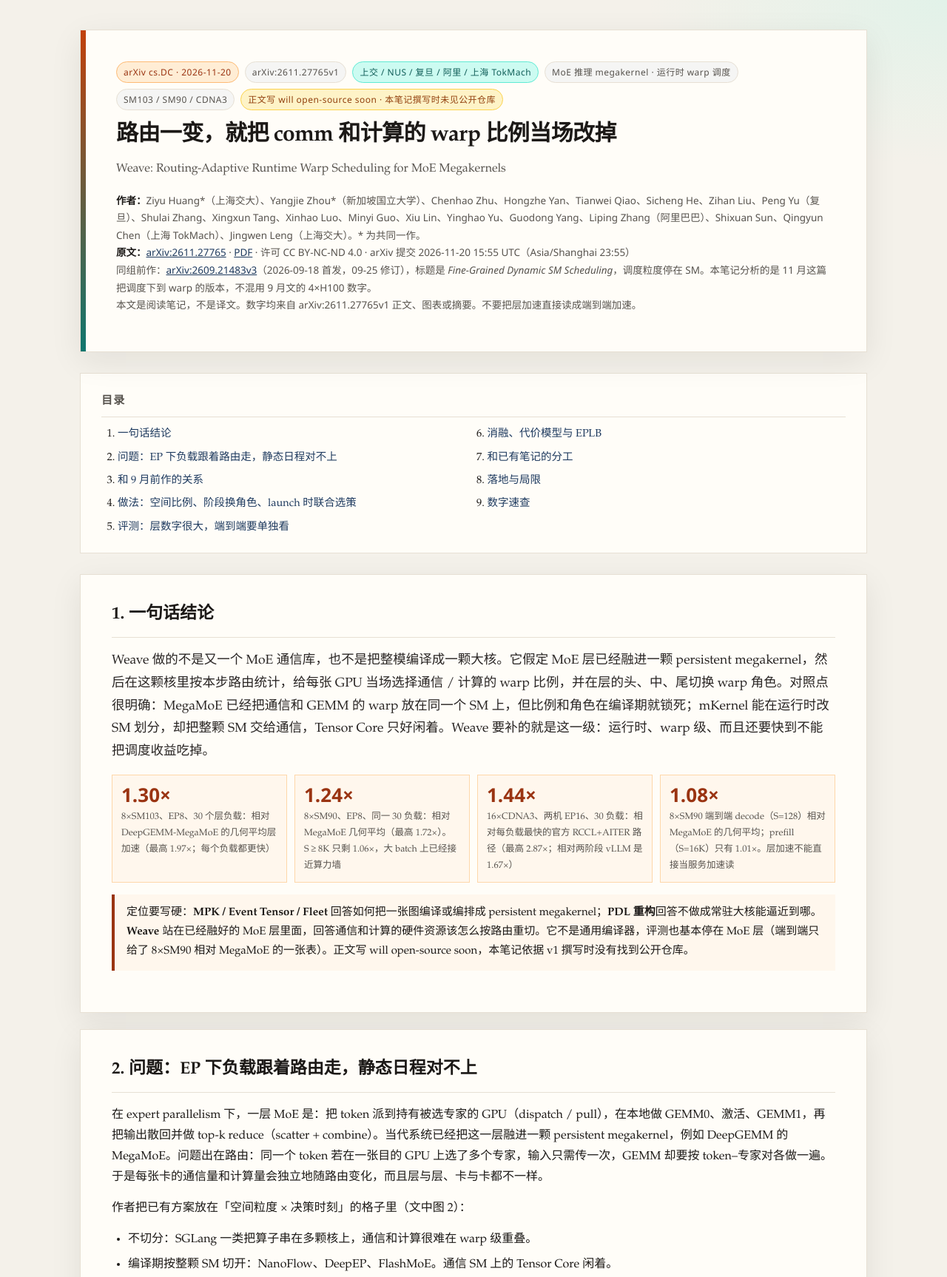
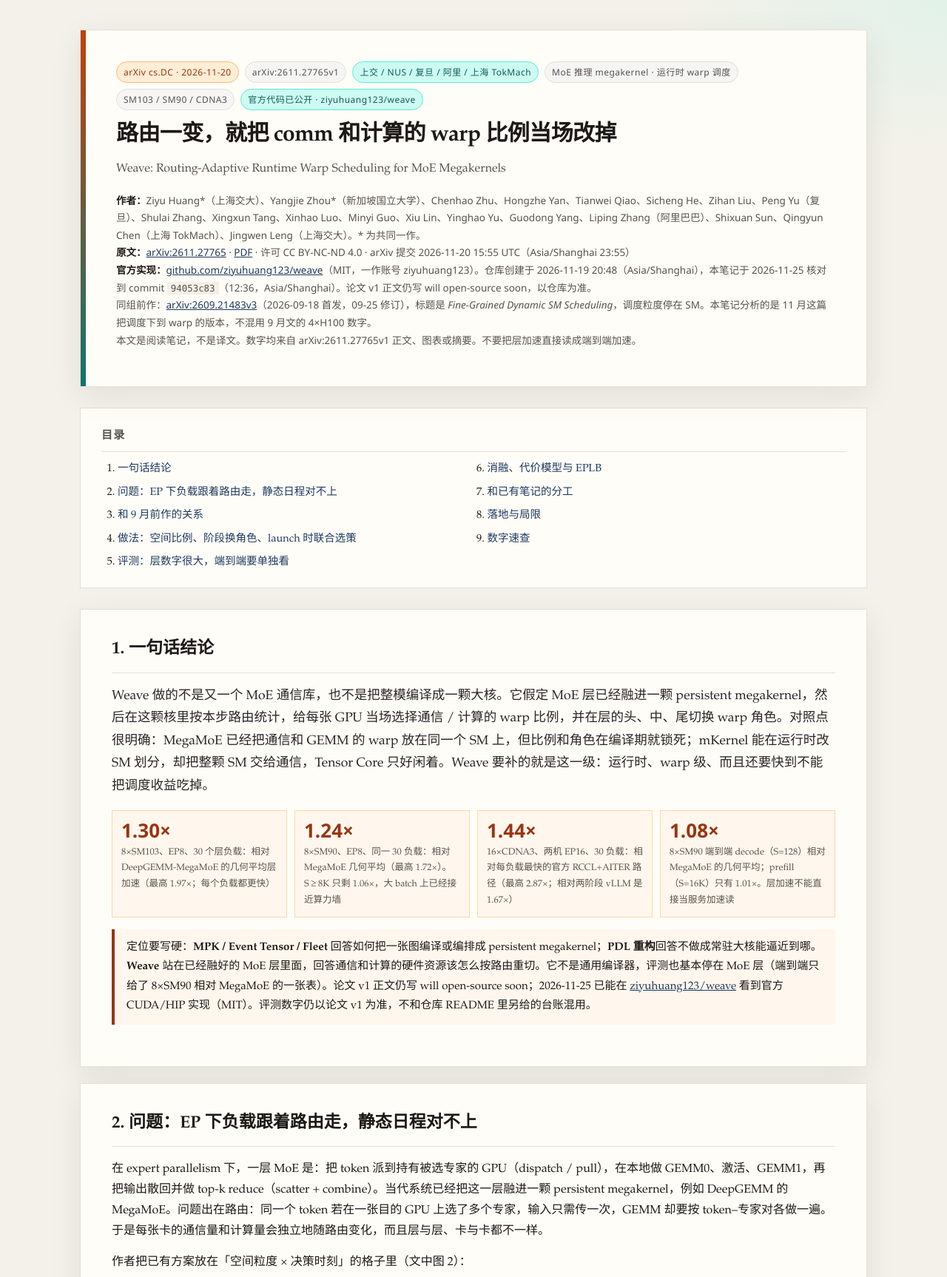
Before and after one commit to xqdan/mlsys-paper, a plain HTML site: page ai compiler/megakernel/Weave_论文分析.html in a window 1280 px wide. Shown: the top 1726 px of the page at 74% size. Drawn offline with Linux system fonts and the light colour scheme.

Commit message:
更新 Weave 论文分析笔记，补充官方开源仓库
记录 ziyuhuang123/weave（MIT，commit 94053c83）。论文数字仍以 arXiv:2611.27765v1 为准。

Co-authored-by: xqdan <xqdan@users.noreply.github.com>

```diff
--- a/ai compiler/megakernel/Weave_论文分析.html
+++ b/ai compiler/megakernel/Weave_论文分析.html
@@ -122,7 +122,7 @@
         <span class="badge ok">上交 / NUS / 复旦 / 阿里 / 上海 TokMach</span>
         <span class="badge">MoE 推理 megakernel · 运行时 warp 调度</span>
         <span class="badge">SM103 / SM90 / CDNA3</span>
-        <span class="badge warn">正文写 will open-source soon · 本笔记撰写时未见公开仓库</span>
+        <span class="badge ok">官方代码已公开 · ziyuhuang123/weave</span>
       </div>
       <h1>路由一变，就把 comm 和计算的 warp 比例当场改掉</h1>
       <p class="subtitle">Weave: Routing-Adaptive Runtime Warp Scheduling for MoE Megakernels</p>
@@ -132,6 +132,7 @@
         · <a href="https://arxiv.org/pdf/2611.27765" target="_blank" rel="noopener">PDF</a>
         · 许可 CC BY-NC-ND 4.0
         · arXiv 提交 2026-11-20 15:55 UTC（Asia/Shanghai 23:55）<br />
+        <strong>官方实现：</strong><a href="https://github.com/ziyuhuang123/weave" target="_blank" rel="noopener">github.com/ziyuhuang123/weave</a>（MIT，一作账号 ziyuhuang123）。仓库创建于 2026-11-19 20:48（Asia/Shanghai），本笔记于 2026-11-25 核对到 commit <code>94053c83</code>（12:36，Asia/Shanghai）。论文 v1 正文仍写 will open-source soon，以仓库为准。<br />
         同组前作：<a href="https://arxiv.org/abs/2609.21483" target="_blank" rel="noopener">arXiv:2609.21483v3</a>（2026-09-18 首发，09-25 修订），标题是 <em>Fine-Grained Dynamic SM Scheduling</em>，调度粒度停在 SM。本笔记分析的是 11 月这篇把调度下到 warp 的版本，不混用 9 月文的 4×H100 数字。<br />
         本文是阅读笔记，不是译文。数字均来自 arXiv:2611.27765v1 正文、图表或摘要。不要把层加速直接读成端到端加速。
       </p>
@@ -174,7 +175,7 @@
         </div>
       </div>
       <div class="callout">
-        定位要写硬：<strong>MPK / Event Tensor / Fleet</strong> 回答如何把一张图编译或编排成 persistent megakernel；<strong>PDL 重构</strong>回答不做成常驻大核能逼近到哪。<strong>Weave</strong> 站在已经融好的 MoE 层里面，回答通信和计算的硬件资源该怎么按路由重切。它不是通用编译器，评测也基本停在 MoE 层（端到端只给了 8×SM90 相对 MegaMoE 的一张表）。正文写 will open-source soon，本笔记依据 v1 撰写时没有找到公开仓库。
+        定位要写硬：<strong>MPK / Event Tensor / Fleet</strong> 回答如何把一张图编译或编排成 persistent megakernel；<strong>PDL 重构</strong>回答不做成常驻大核能逼近到哪。<strong>Weave</strong> 站在已经融好的 MoE 层里面，回答通信和计算的硬件资源该怎么按路由重切。它不是通用编译器，评测也基本停在 MoE 层（端到端只给了 8×SM90 相对 MegaMoE 的一张表）。论文 v1 正文仍写 will open-source soon；2026-11-25 已能在 <a href="https://github.com/ziyuhuang123/weave" target="_blank" rel="noopener">ziyuhuang123/weave</a> 看到官方 CUDA/HIP 实现（MIT）。评测数字仍以论文 v1 为准，不和仓库 README 里另给的台账混用。
       </div>
     </section>
 
@@ -285,10 +286,11 @@
     <section class="card" id="s8">
       <h2>8. 落地与局限</h2>
       <p>先说能落地的部分。设计是完整的：CUDA / HIP 实现路径、三种架构的离散设计空间、launch 时微秒级代价模型、以及和 EPLB 的关系都写清楚了。对照实现也落到了具体 commit（DeepGEMM bdea79976f、MegaMoE nv_dev b64107f2），层评测覆盖了 NVIDIA 两代和 AMD CDNA3 两机 EP16，这比只在单代 GPU 上讲「我们融得更快」要有用。对已经在用 MegaMoE 或准备在 AMD 上把 RCCL+AITER 换成融合层的团队，这篇的可迁移判断是：运行时 warp 比例、头尾角色切换、以及「scatter 交给谁」应当跟路由走，而不是再锁进编译期常量。</p>
-      <p>不能假装容易搬。正文写 will open-source soon，本笔记撰写时检索 GitHub 和论文页，没有找到对应仓库，因而无法核对实现细节或复现数字。实现高度绑定架构：SM103 依赖 TMEM 和 <code>setmaxnreg</code> 的三档寄存器预算，SM90 / CDNA3 的公式完全不同，CDNA3 还绑了 GDA RDMA 与 xGMI。换一家 GPU，离散比例、带宽模型和交接开销都得重标定。代价模型只在「每卡两三个候选」里做 arg min，不是通用调度编译器。</p>
+      <p>官方实现已经公开，仓库在 <a href="https://github.com/ziyuhuang123/weave" target="_blank" rel="noopener">github.com/ziyuhuang123/weave</a>（MIT）。一作账号于 2026-11-19 20:48（Asia/Shanghai）建库，README 引用的就是 arXiv:2611.27765。2026-11-25 12:36（Asia/Shanghai）看到的最新提交是 <code>94053c83</code>。安装入口是 <code>pip install -e .</code>，推理侧从 <code>deep_gemm.mega</code> 引入 <code>weave_mega_moe</code>；新硬件可先跑一遍 <code>python -m deep_gemm.mega.autotune</code>，再在运行时自动选参，文档在 <code>docs/AUTOTUNE_AND_TUNING_GUIDE.md</code>。公开参数面收成 14 个正交旋钮：空间 5、时间 3、实现 6。硬件范围和论文一致，只是写得更具体：NVIDIA SM100/SM103、H20（SM90）和 AMD MI308X（CDNA3 gfx942），分别走 CUDA C++ 与 HIP C++。仓库还附了 90 格台账、WeaveProfiler 时间线和消融说明；那些数字是仓库自己的实测记录，本笔记的倍数仍只引用论文 v1，二者不要混用。</p>
+      <p>即便代码在手，也不能假装容易搬。实现高度绑定架构：SM103 依赖 TMEM 和 <code>setmaxnreg</code> 的三档寄存器预算，SM90 / CDNA3 的公式完全不同，CDNA3 还绑了 GDA RDMA 与 xGMI。换一家 GPU，离散比例、带宽模型和交接开销都得重标定。代价模型只在「每卡两三个候选」里做 arg min，不是通用调度编译器。</p>
       <p>评测边界同样要写进结论。层实验用真实路由，但权重和激活是随机数，不涉及数值正确性之外的模型质量；端到端只在 8×SM90 相对 MegaMoE 给了五个模型，decode 几何平均 1.08×、prefill 基本持平，其中 MiniMax-M3 prefill 还略慢。没有 vLLM / SGLang 的端到端对照，也没有 SM103、CDNA3 的端到端表。CDNA3 上很大一块加速来自「多核路径 → 融合核」，和 NVIDIA 上「融合核 → 更好的 warp 日程」要分开引用。作者自己写的局限只有一句：还没在非 GPU 加速器上评，那些器件的计算核和 DMA 层级与 GPU warp / wavefront 不同。此外，Weave 只管 MoE 层，不管 attention、KV cache 或整模常驻；S 很大且平台已经算力受限时，相对 MegaMoE 的空间本来就小。</p>
       <div class="callout navy">
-        若只保留一句：MoE megakernel 里真正难的往往不是「再融一次」，而是路由把每张卡的通信 / 计算比拉歪之后，还能不能在 warp 级把日程改过来，并且改得足够便宜。Weave 把这件事做成了 launch 时的一次 2–4 µs 选择；代码公开之前，它首先是一份设计论据，还不是一份可直接合入的实现。
+        若只保留一句：MoE megakernel 里真正难的往往不是「再融一次」，而是路由把每张卡的通信 / 计算比拉歪之后，还能不能在 warp 级把日程改过来，并且改得足够便宜。Weave 把这件事做成了 launch 时的一次 2–4 µs 选择；官方代码现在可以读、可以按文档去标定，但仍然绑在 SM103 / SM90 / CDNA3 的公式和互连上，不是一份通吃的可插拔层。
       </div>
     </section>
 
@@ -315,7 +317,7 @@
     </section>
 
     <footer>
-      阅读笔记依据 arXiv:2611.27765v1（提交 2026-11-20 15:55 UTC，Asia/Shanghai 23:55）。倍数与百分数以论文摘要、图 3、图 7、表 I、表 IV、表 V、第 IV–V 节为准；前作关系依据 arXiv:2609.21483v3，不混用其 4×H100 数字。同目录：
+      阅读笔记依据 arXiv:2611.27765v1（提交 2026-11-20 15:55 UTC，Asia/Shanghai 23:55）。倍数与百分数以论文摘要、图 3、图 7、表 I、表 IV、表 V、第 IV–V 节为准；前作关系依据 arXiv:2609.21483v3，不混用其 4×H100 数字。落地与开源部分依据 2026-11-25 所见官方仓库 <a href="https://github.com/ziyuhuang123/weave" target="_blank" rel="noopener">ziyuhuang123/weave</a>（commit 94053c83，12:36 Asia/Shanghai）；论文倍数仍以 v1 为准。同目录：
       <a href="EventTensor_论文分析.html">Event Tensor</a> ·
       <a href="Fleet_论文分析.html">Fleet</a> ·
       <a href="MPK_论文分析.html">MPK</a> ·
```
